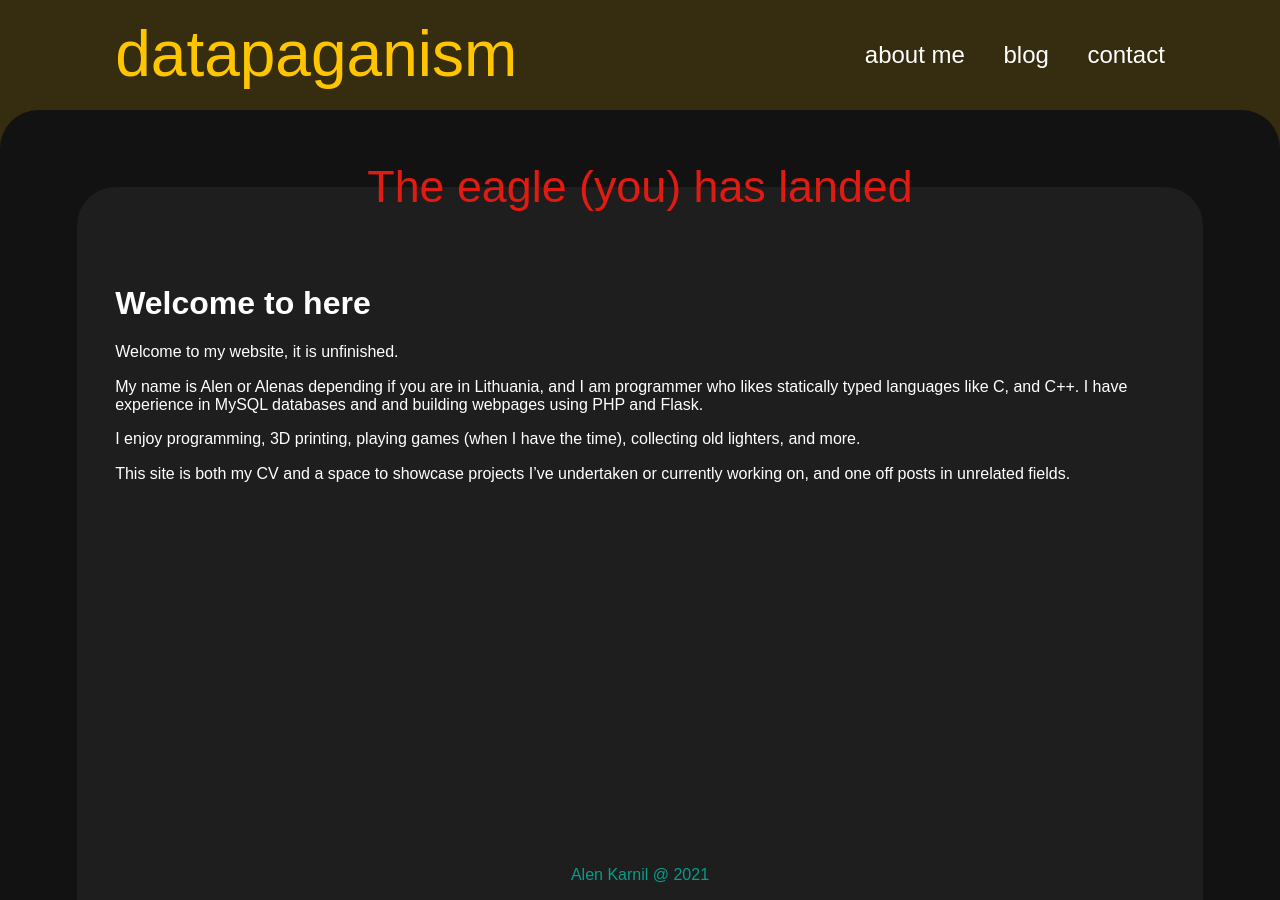
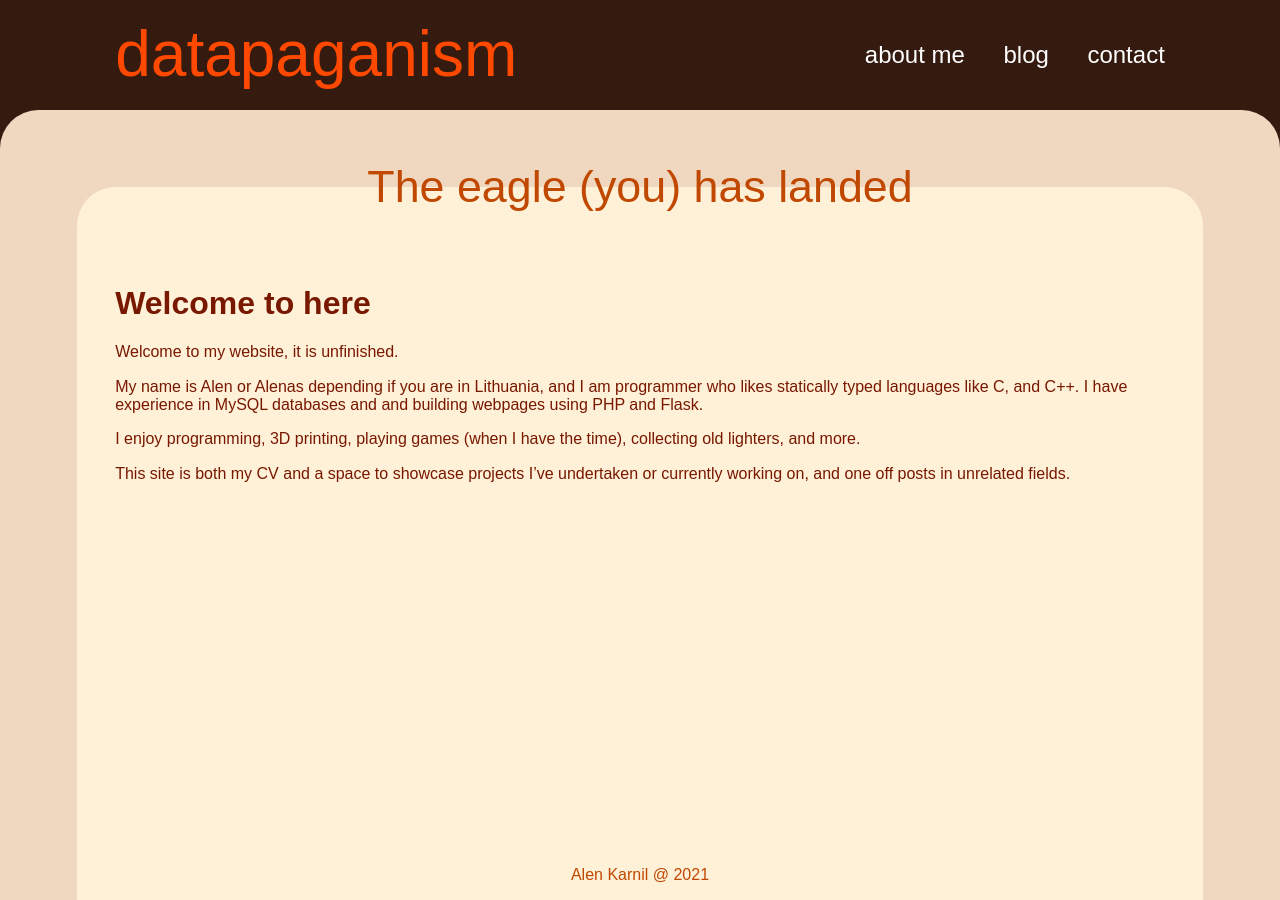
Before and after one commit to datapaganism/datapaganism.github.io, a Jekyll site: the page built from index.md, in a window 1280 px wide. Built offline with Jekyll 4.4.1, drawn with Linux system fonts in a browser that asks for light colours.

Commit message:
updated colour schemes

```diff
--- a/assets/css/main.css
+++ b/assets/css/main.css
@@ -2,16 +2,24 @@
 {
     --moat-padding : 3vw;
     --border-radius: 3vw;
-
     --text-padding : 0.5em;
 
+    --oak-shaving : 240,216,192;
+    --red-dit     : 255,72,0;
+    --crustose-lichen : 192,72,0;
+    --sang-def-boeuf : 120,24,0;
+    --escargot : 255,240,216;
+
     /* --navbar : #353535; */
-    --moat : #121212;
-    --contentCard : #242424;
-    --title  : 223, 27, 18; /* red */
-    --navbar : 255, 198, 0; /* yellow */
-    --text   : 255, 198, 0; /* white */
-    --blue   : 8, 156, 138; /* blue */
+    --moat : #f0d8c0;
+    --contentCard : #fff0d8;
+
+    --title  : var(--crustose-lichen); /* red */
+    --navbar : var(--red-dit); /* yellow */
+    --text   : var(--sang-def-boeuf); /* white */
+    --footer-link   : var(--crustose-lichen); /* blue */
+
+
     --white  : 255, 255, 255; /* white */
 
     --blackest : #121212;
@@ -147,11 +155,12 @@ body
         grid-area: 1 / 2 / 2 / 4;
         display: grid;
         grid-auto-rows: auto 1fr 10fr;
+        color: rgb(var(--text));
     }
 
     footer
     {
-        color: rgb(var(--blue));
+        color: rgb(var(--footer-link));
         grid-area: 2 / 2 / 2 / 4;
         display: flex;
         justify-content: center;
@@ -163,7 +172,8 @@ body
         background-color: #FAAD00 ;
         background-color: var(--contentCard) ;
 
-    --colour : var(--_01dp);
+    --colour : var(--contentCard);
+
     background-image: linear-gradient(0deg, var(--colour), var(--colour));
     background-blend-mode: initial;
     background-color: var(--blackest);
@@ -171,7 +181,7 @@ body
 
     .content__article
     {
-        color:rgba(var(--white), 1);
+        color:rgba(var(--text), 1);
         padding-left: var(--text-padding);
         padding-right: var(--text-padding);
     }
@@ -183,7 +193,7 @@ body
 
     .content__article a
     {
-        color: rgb(var(--blue));
+        color: rgb(var(--footer-link));
         text-decoration: none;
     }
 
```
